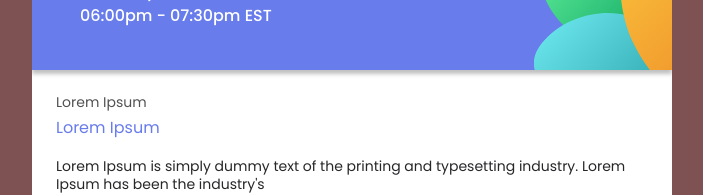
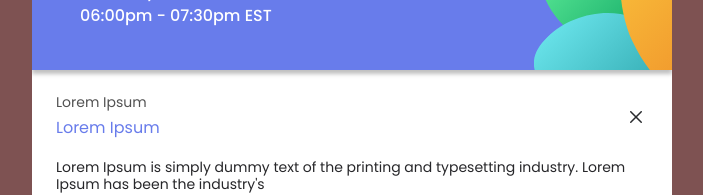
Before and after one commit to makenna-avakian/ShareWell, a Next.js app in the folder sharewell/: page /red in a window 1280 px wide. Both pictures are taken after a click on the button "Open Modal 1". Shown: the part 305-500 px from the top of the page, without its empty margins (288-991 px from the left). Built offline with nearby package versions, Linux system fonts and the light colour scheme.

Commit message:
added exit

```diff
--- a/sharewell/src/components/Model.tsx
+++ b/sharewell/src/components/Model.tsx
@@ -74,14 +74,14 @@ const Modal: React.FC<ModalProps> = ({ title }) => {
         </div>
         <img src="/images/logo.svg" alt="logo" className={"absolute bottom-0 right-0 "+ modalInfo.image.className}/>
     </div>
-    <div className="self-stretch px-6 pt-6 justify-start items-center gap-2.5 inline-flex">
+    <div className="w-[339px] h-[70px] lg:w-[640px] lg:h-[70px] md:w-[640px] md:h-[70px] px-6 pt-6 justify-start items-center gap-2.5 inline-flex">
         <div className="flex-col justify-start items-start inline-flex">
             <div className="flex-col justify-start items-start gap-1 flex">
             <div className={modalInfo.subtitle1.className}>{modalInfo.subtitle1.text}</div>
                 <div className={modalInfo.subtitle2.className}>{modalInfo.subtitle2.text}</div>
             </div>
         </div>
-        <div className="w-6 h-6 relative" />
+        <img src="/images/close-outline.svg" alt="exit" className="w-6 h-6 ml-auto relative"/>
     </div>
     <div className="px-6 pt-4 pb-6 self-stretch flex-col justify-center items-start gap-4 flex sm:h-32 sm:text-base sm:font-medium lg:h-20 lg:text-sm lg:font-normal md:h-20 md:text-sm md:font-medium">
         <div className={modalInfo.body.className}>{modalInfo.body.text}</div>
```
Also changed, not shown: sharewell/public/images/close-outline.svg (added).
